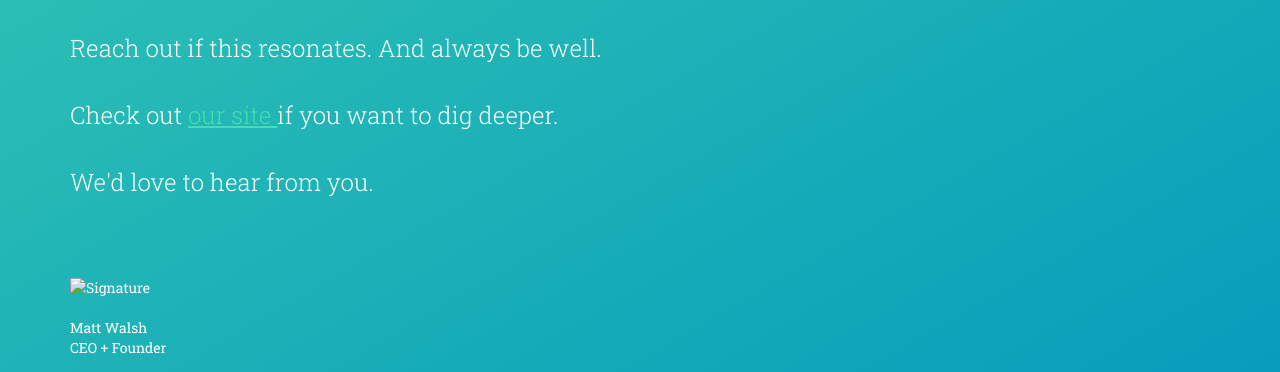
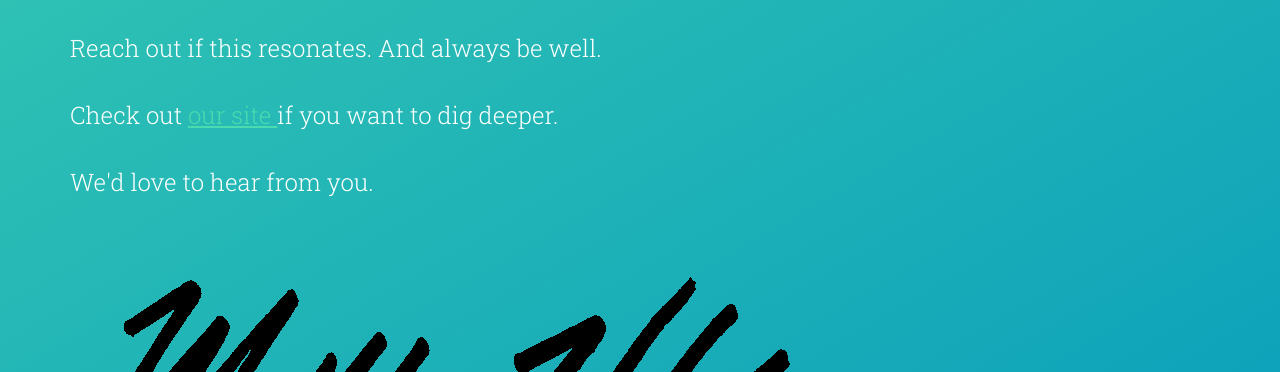
Before and after one commit to grnstone/scad, a plain HTML site: page index.html in a window 1280 px wide. Shown: the part 965-1337 px from the top of the page. Drawn offline with Linux system fonts and the light colour scheme; files that its build step writes are made by us from their sources; a script that the page names is missing.

Commit message:
Update index.html

```diff
--- a/index.html
+++ b/index.html
@@ -67,7 +67,7 @@
 
                We'd love to hear from you.<br><br><br>
                 </h3>
-                <img src="matt_signature_thick.png" alt="Signature"><br><br>
+                <img src="/images/matt_signature_thick.png" alt="Signature"><br><br>
                Matt Walsh<br>
                CEO + Founder<br><br>
 
```
